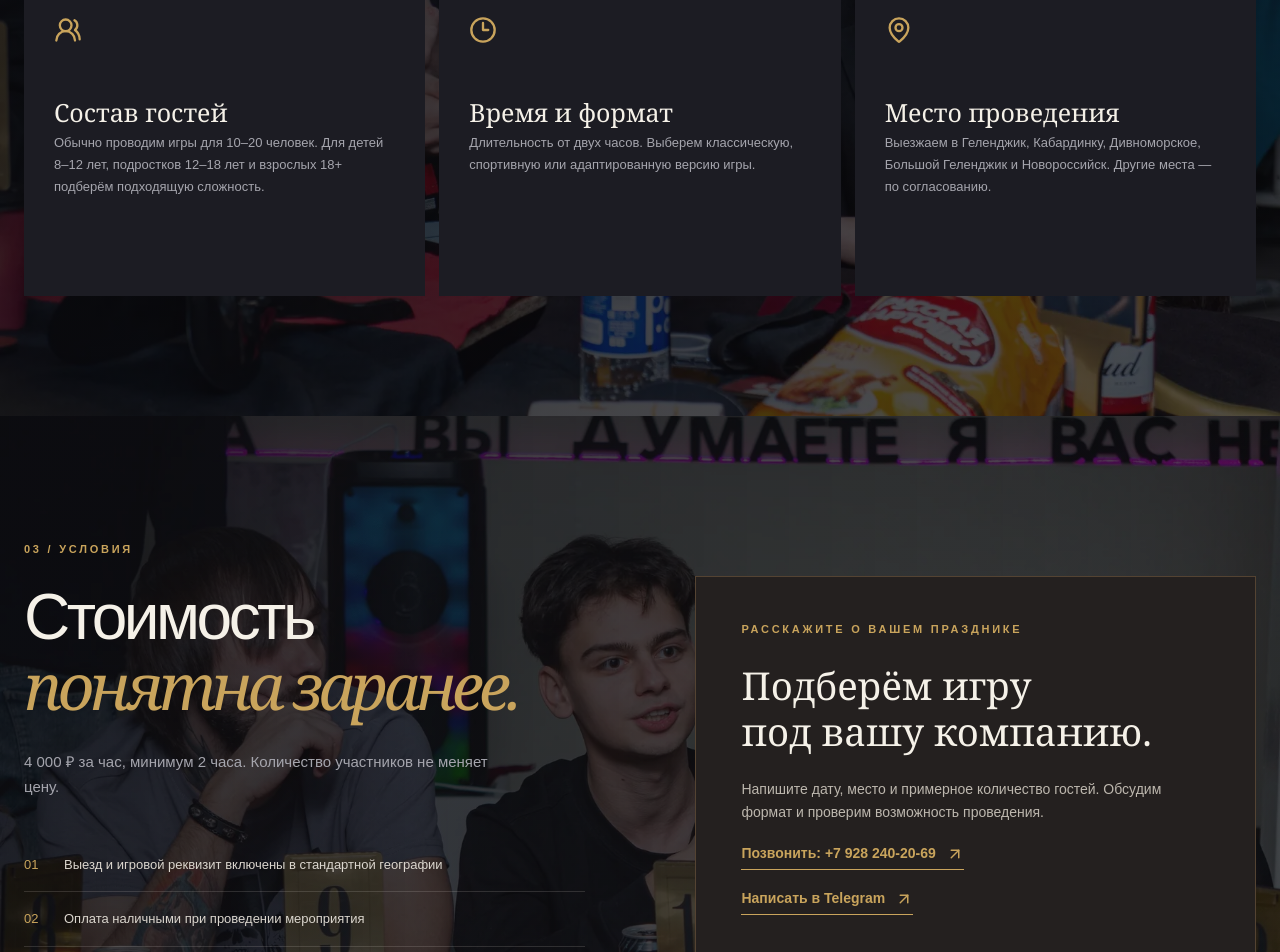
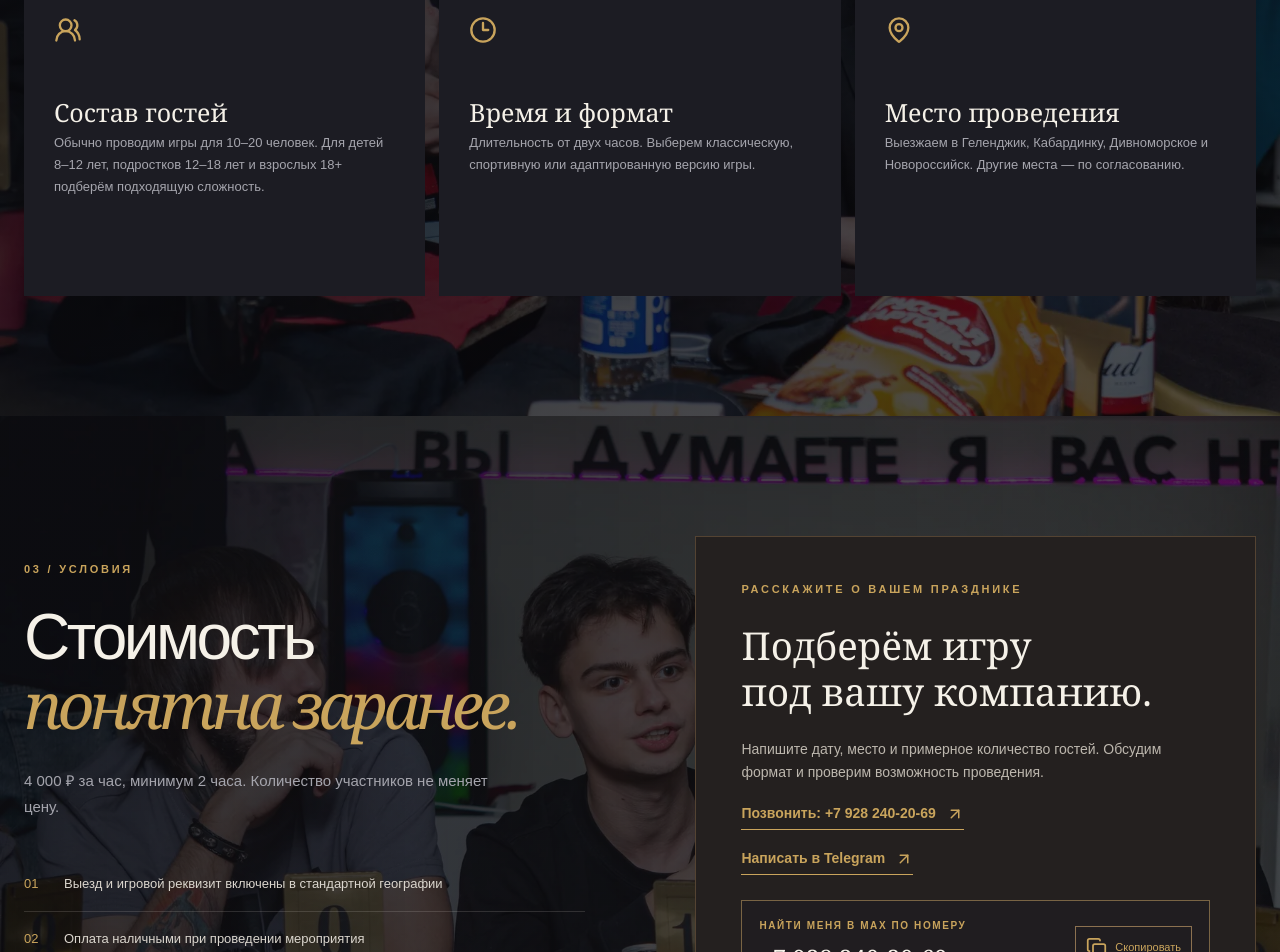
Before and after one commit to antimageru/AlibiMasters, a Next.js app: page /birthday in a window 1280 px wide. Shown: the part 1580-2532 px from the top of the page. Built offline with nearby package versions, Linux system fonts and the light colour scheme; no server answers.

Commit message:
Update birthday contacts

```diff
--- a/app/birthday/page.tsx
+++ b/app/birthday/page.tsx
@@ -3,6 +3,7 @@ import Link from "next/link";
 import Image from "next/image";
 import { ArrowUpRight, Clock3, MapPin, UsersRound } from "lucide-react";
 import { Button } from "@/components/ui/button";
+import { MaxNumber } from "@/components/contact-prompt";
 import { BUSINESS, formatRubles } from "@/lib/business";
 
 export const metadata: Metadata = {
@@ -51,7 +52,7 @@ export default function BirthdayPage() {
           <div className="birthday-detail-grid">
             <article><UsersRound size={28} /><h3>Состав гостей</h3><p>Обычно проводим игры для 10–20 человек. Для детей 8–12 лет, подростков 12–18 лет и взрослых 18+ подберём подходящую сложность.</p></article>
             <article><Clock3 size={28} /><h3>Время и формат</h3><p>Длительность от двух часов. Выберем классическую, спортивную или адаптированную версию игры.</p></article>
-            <article><MapPin size={28} /><h3>Место проведения</h3><p>Выезжаем в Геленджик, Кабардинку, Дивноморское, Большой Геленджик и Новороссийск. Другие места — по согласованию.</p></article>
+            <article><MapPin size={28} /><h3>Место проведения</h3><p>Выезжаем в Геленджик, Кабардинку, Дивноморское и Новороссийск. Другие места — по согласованию.</p></article>
           </div>
         </div>
       </section>
@@ -74,6 +75,7 @@ export default function BirthdayPage() {
             <p>Напишите дату, место и примерное количество гостей. Обсудим формат и проверим возможность проведения.</p>
             <a href={BUSINESS.phoneHref}>Позвонить: {BUSINESS.phoneDisplay} <ArrowUpRight size={18} /></a>
             <a href={BUSINESS.telegram} target="_blank" rel="noopener noreferrer">Написать в Telegram <ArrowUpRight size={18} /></a>
+            <MaxNumber />
           </div>
         </div>
       </section>
```
